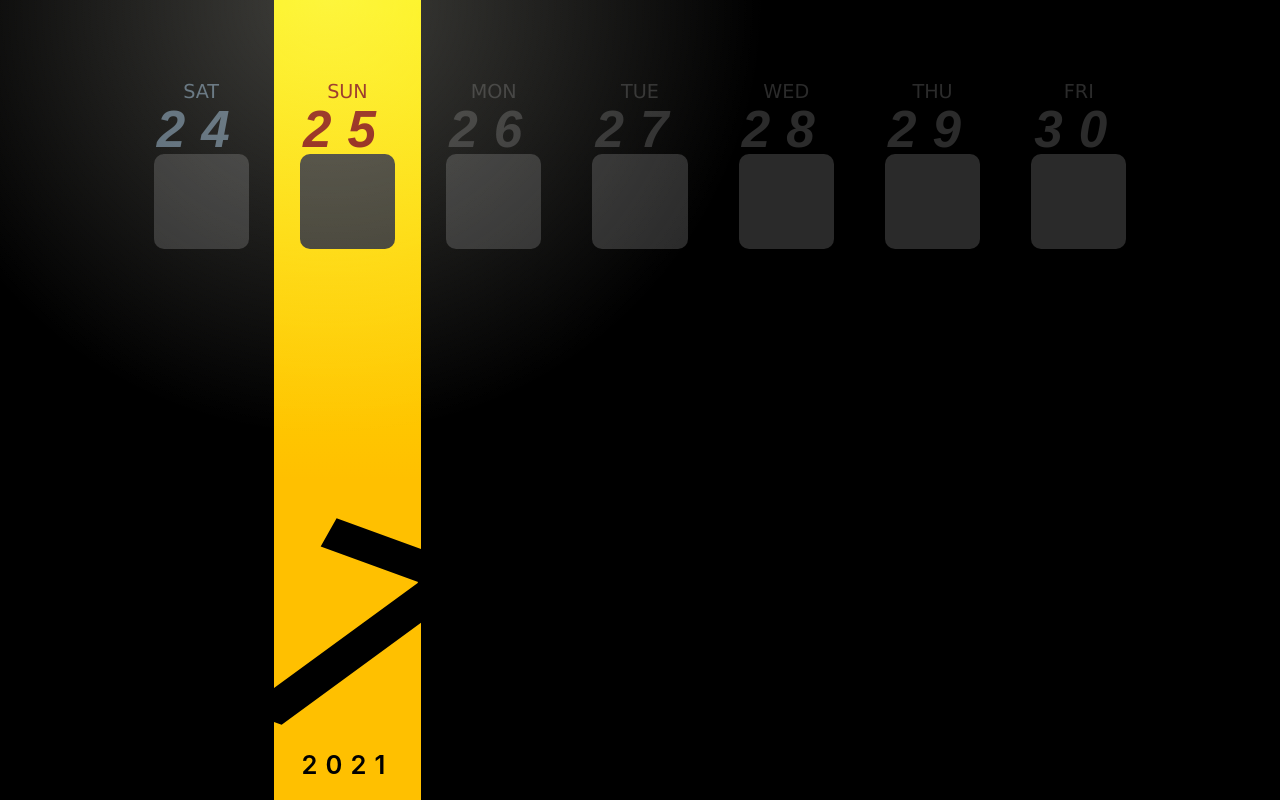
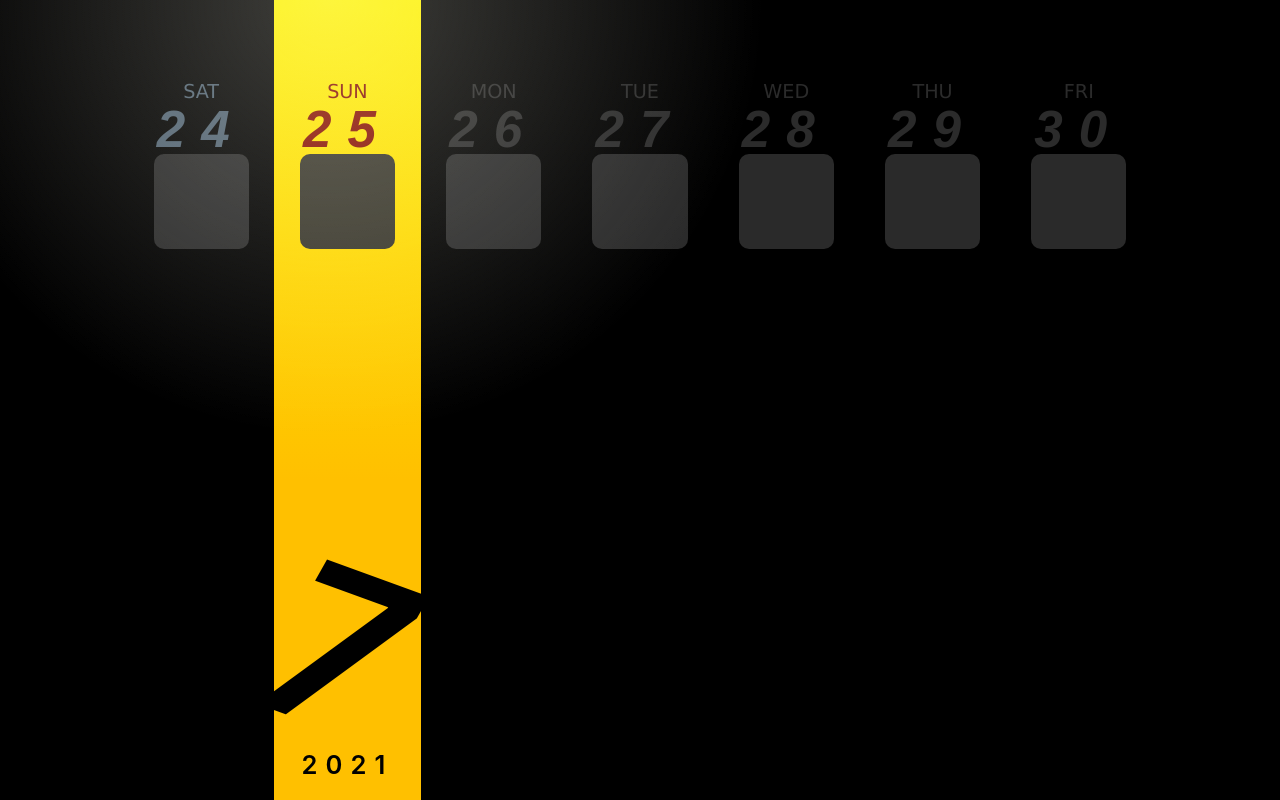
Before and after one commit to palexandrefernandes/persona_4_weather_ui, a Svelte app: page / in a window 1280 px wide. Built offline with nearby package versions, Linux system fonts and the light colour scheme; a web font is replaced by a local one.

Commit message:
Added month transition. Updated day transition speed.

```diff
--- a/src/components/CalendarComponents/CalendarMonthYear.svelte
+++ b/src/components/CalendarComponents/CalendarMonthYear.svelte
@@ -1,9 +1,25 @@
 <script>
+    import { fly } from 'svelte/transition';
+    import { onMount, afterUpdate } from 'svelte';
     export let year = 2021;
     export let month = 7;
+    let isMonthVisible = false;
+
+    $: isMonthVisible = month && false;
+
+    const showMonth = () => {
+        isMonthVisible = true;
+    };
+
+    afterUpdate(showMonth);
+    onMount(showMonth);
 </script>
 <div>
-    <p class="month">{month}</p>
+    {#if isMonthVisible}
+        <div in:fly="{{delay: 250, duration: 1000, x: 200}}">
+            <p class="month" class:two-digit={month > 9}>{month}</p>
+        </div>
+    {/if}
     <p class="year">{year}</p>
 </div>
 
@@ -27,11 +43,15 @@
     }
 
     .month {
-        font-size: calc(var(--strip-size) * 2);
-        translate: 0 5vw;
+        font-size: calc(var(--strip-size) * 1.5);
+        translate: -1.5vh 4vw;
         transform: rotate(20deg);
         font-weight: 600;
         font-style: italic;
+    }
+
+    .two-digit {
+        translate: -1.5vh 3vw !important;
     }
 
     .year {
--- a/src/components/WeatherCalendar.svelte
+++ b/src/components/WeatherCalendar.svelte
@@ -30,7 +30,7 @@
             addDayToDateListTail();
             selectedIndex += transitionAmount;
             canTransition = false;
-            setTimeout(() => { canTransition = true; }, 600);
+            setTimeout(() => { canTransition = true; }, 350);
         }
     };
 
@@ -84,7 +84,7 @@
         z-index: 1;
         display: flex;
         flex-direction: row;
-        transition: translate .5s linear;
+        transition: translate .3s linear;
         translate: calc(-1 * var(--strip-size) * (var(--selectedItem) - 1)) 0;
     }
 </style>
```
